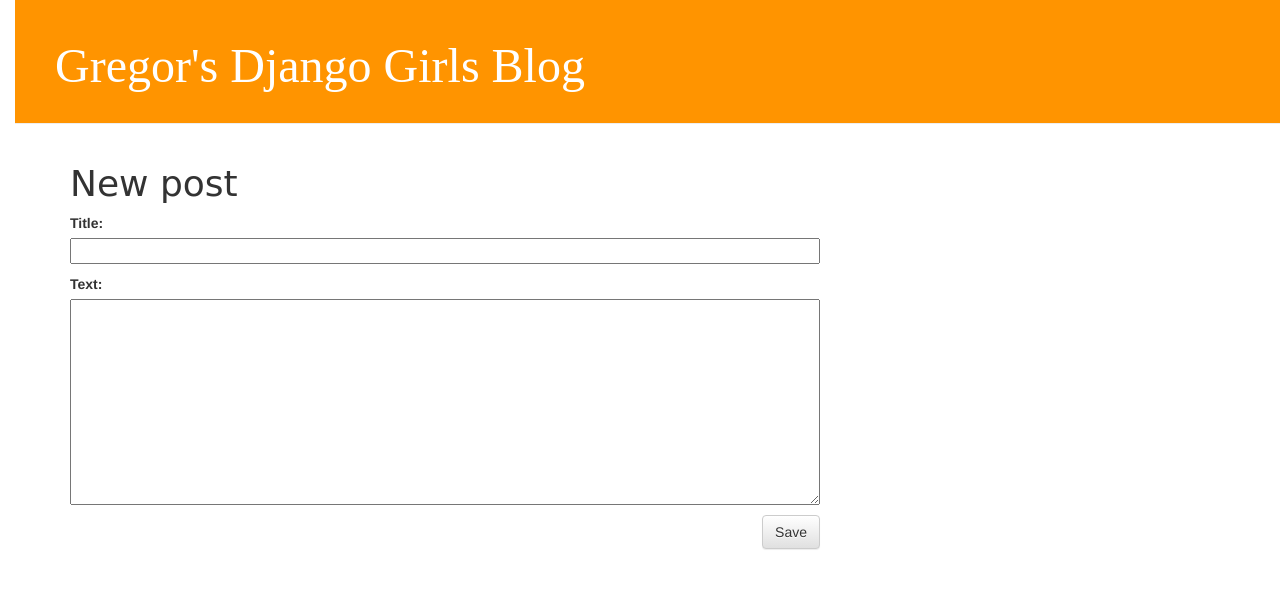
After one commit to shirleyleu/my-first-blog, a Django app: page /post/new/ in a window 1280 px wide. The commit adds this page. Shown: the top 589 px of the page. Run offline with Django 3.2, Linux system fonts and the light colour scheme; some libraries are stand-ins or nearby versions; some web fonts are replaced.

Commit message:
Check user authentication for adding and editing posts

```diff
--- /dev/null
+++ b/blog/forms.py
@@ -0,0 +1,9 @@
+from django import forms
+
+from .models import Post
+
+class PostForm(forms.ModelForm):
+
+    class Meta:
+        model = Post
+        fields = ('title', 'text',)
--- a/blog/static/css/blog.css
+++ b/blog/static/css/blog.css
@@ -49,6 +49,10 @@
     margin-bottom: 70px;
 }
 
-.post a, .post a:visited {
+.post h1 a, .post h1 a:visited {
     color: #000000;
 }
+
+.post h3 a, .post h3 a:visited {
+    color: #000000;
+}
--- a/blog/templates/blog/base.html
+++ b/blog/templates/blog/base.html
@@ -9,6 +9,9 @@
     </head>
     <body>
         <div class="page-header">
+            {% if user.is_authenticated %}
+                <a href="{% url 'post_new' %}" class="top-menu"><span class="glyphicon glyphicon-plus"></span></a>
+            {% endif %}
             <h1><a href="/">Gregor's Django Girls Blog</a> </h1>
         </div>
         <div class="content container">
--- a/blog/templates/blog/post_detail.html
+++ b/blog/templates/blog/post_detail.html
@@ -7,7 +7,10 @@
                 {{ post.published_date }}
             </div>
         {% endif %}
-        <h3>{{ post.title }}</h3>
+        {% if user.is_authenticated %}
+            <a class="btn btn-default" href="{% url 'post_edit' pk=post.pk %}"><span class="glyphicon glyphicon-pencil"></span></a>
+        {% endif %}
+        <h1>{{ post.title }}</h1>
         <p> {{ post.text|linebreaksbr }}</p>
     </div>
 {% endblock %}
--- /dev/null
+++ b/blog/templates/blog/post_edit.html
@@ -0,0 +1,9 @@
+{% extends 'blog/base.html' %}
+
+{% block content %}
+    <h1>New post</h1>
+    <form method="POST" class="post-form">{% csrf_token %}
+        {{ form.as_p }}
+        <button type="submit" class="save btn btn-default">Save</button>
+    </form>
+{% endblock %}
--- a/blog/urls.py
+++ b/blog/urls.py
@@ -4,4 +4,6 @@
 urlpatterns = [
     url(r'^$', views.post_list, name='post_list'),
     url(r'^post/(?P<pk>\d+)/$', views.post_detail, name='post_detail'),
+    url(r'^post/new/$', views.post_new, name='post_new'),
+    url(r'^post/(?P<pk>\d+)/edit/$', views.post_edit, name='post_edit'),
 ]
--- a/blog/views.py
+++ b/blog/views.py
@@ -1,6 +1,8 @@
 from django.shortcuts import render, get_object_or_404
+from django.shortcuts import redirect
 from django.utils import timezone
 from .models import Post
+from .forms import PostForm
 
 
 def post_list(request):
@@ -10,3 +12,28 @@
 def post_detail(request, pk):
     post = get_object_or_404(Post, pk=pk)
     return render(request, 'blog/post_detail.html', {'post': post})
+
+def post_new(request):
+    if request.method == "POST":
+        form = PostForm(request.POST)
+        if form.is_valid():
+            post = form.save(commit=False)
+            post.author = request.user
+            post.save()
+            return redirect('post_detail', pk=post.pk)
+    else:
+        form = PostForm()
+    return render(request, 'blog/post_edit.html', {'form': form})
+
+def post_edit(request, pk):
+    post = get_object_or_404(Post, pk=pk)
+    if request.method == "POST":
+        form = PostForm(request.POST, instance=post)
+        if form.is_valid():
+            post = form.save(commit=False)
+            post.author = request.user
+            post.save()
+            return redirect('post_detail', pk=post.pk)
+    else:
+        form = PostForm(instance=post)
+    return render(request, 'blog/post_edit.html', {'form': form})
```
